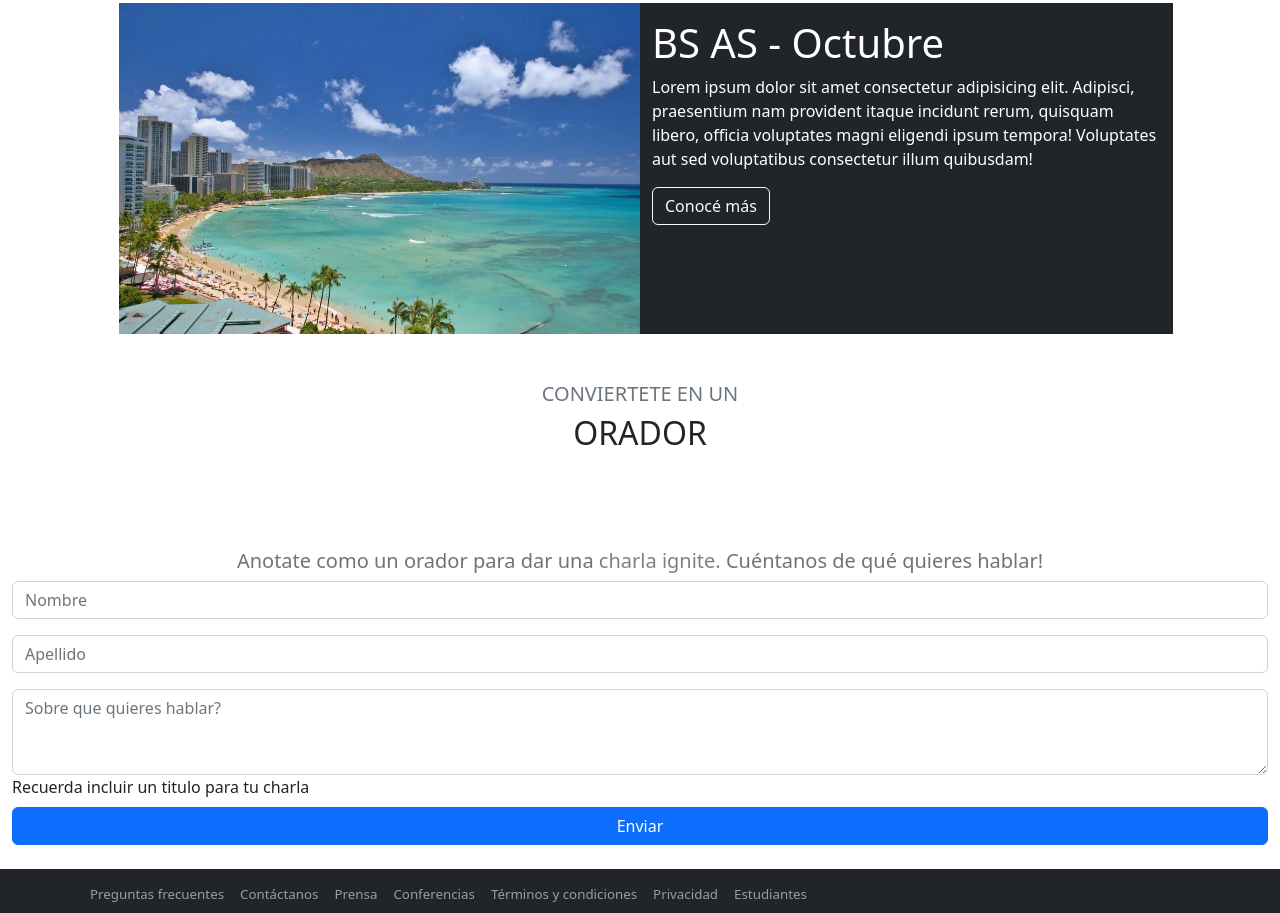
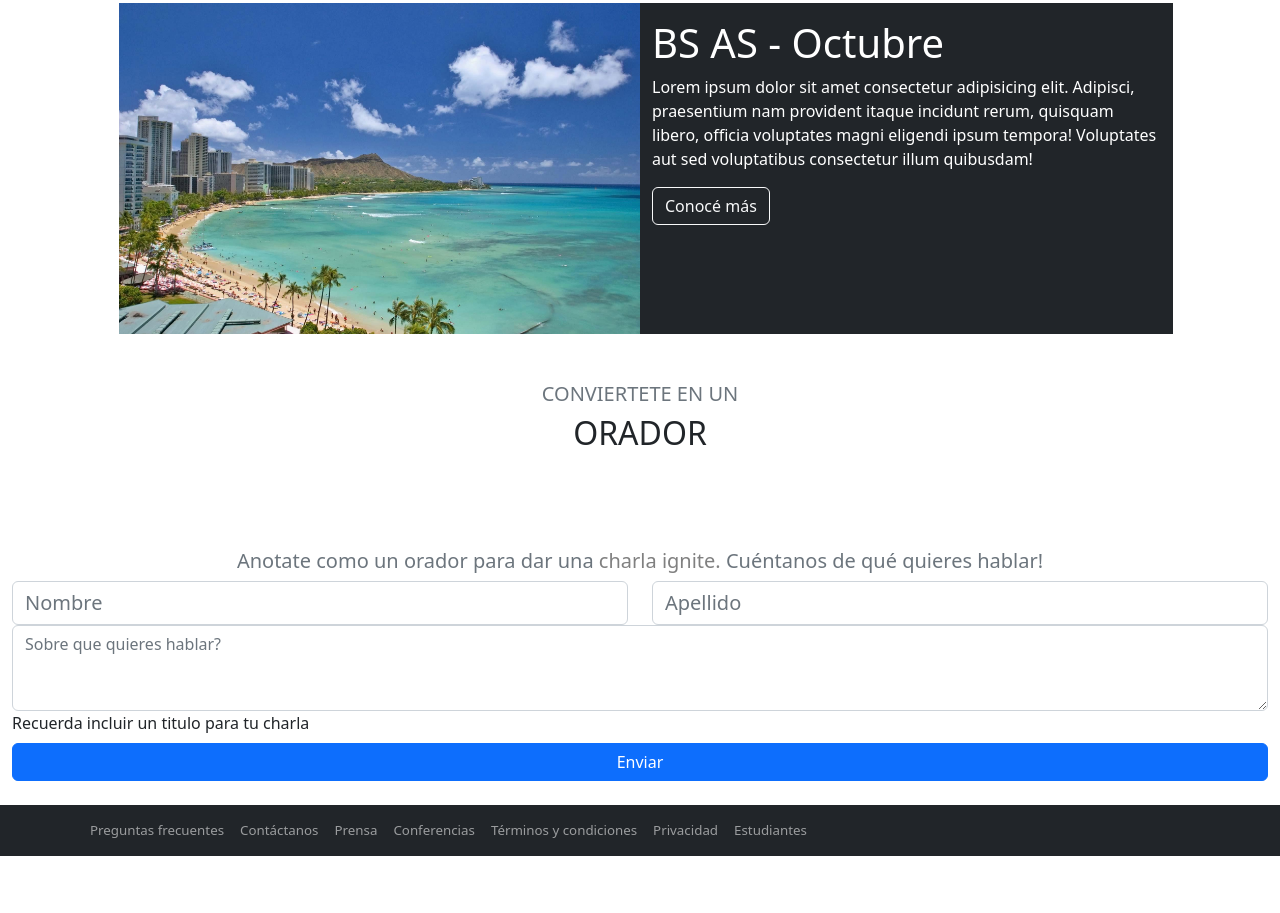
Before and after one commit to magapalacios/trabajointegrador, a plain HTML site: page index.html in a window 1280 px wide. Shown: the part 1887-2800 px from the top of the page. After the commit the page ends 2743 px from the top, so only its background shows below. Drawn offline with nearby package versions, Linux system fonts and the light colour scheme.

Commit message:
Update index.html

```diff
--- a/index.html
+++ b/index.html
@@ -222,14 +222,15 @@
         <h5 class="text-center text-secondary pt-5">Anotate como un orador para dar una <a href="#" style="text-decoration:dotted;color:grey">
           charla ignite.</a> Cuéntanos de qué quieres hablar!</h5>
 
-        <div class="mb-3">
-
-          <input type="text" class="form-control" id="exampleFormControlInput1" placeholder="Nombre">
-
-        </div>
-        <div class="mb-3">
-
-          <input type="text" class="form-control" id="exampleFormControlInput1" placeholder="Apellido">
+        <div class="row">
+            <div class="col nombre">
+                <input type="text" class="form-control" placeholder="Nombre" style="font-size: 20px;"
+                    aria-label="First name">
+            </div>
+            <div class="col apellido">
+                <input type="text" class="form-control" placeholder="Apellido" style="font-size: 20px;"
+                    aria-label="Last name">
+            </div>
         </div>
 
         <div class="mb-6">
```
